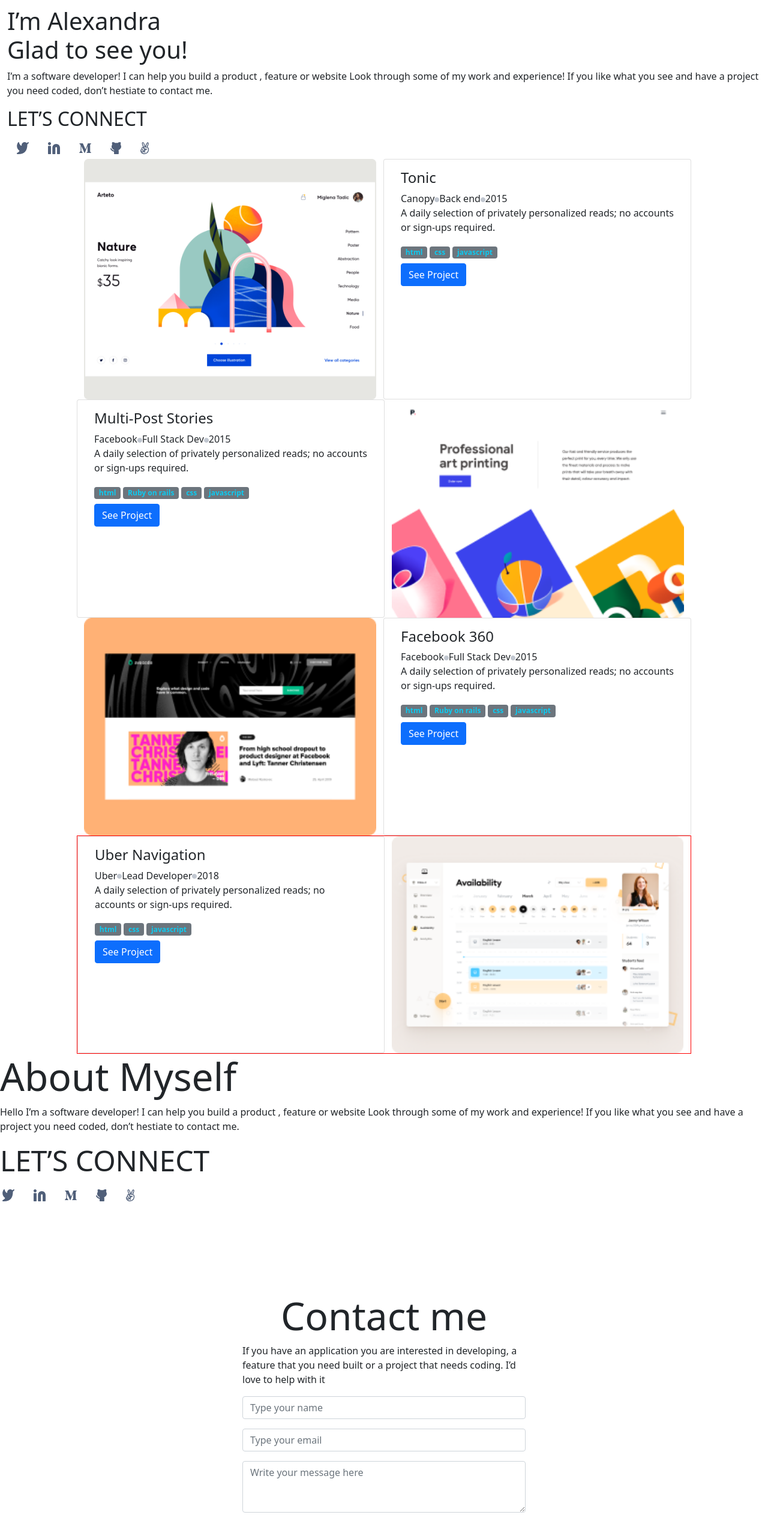
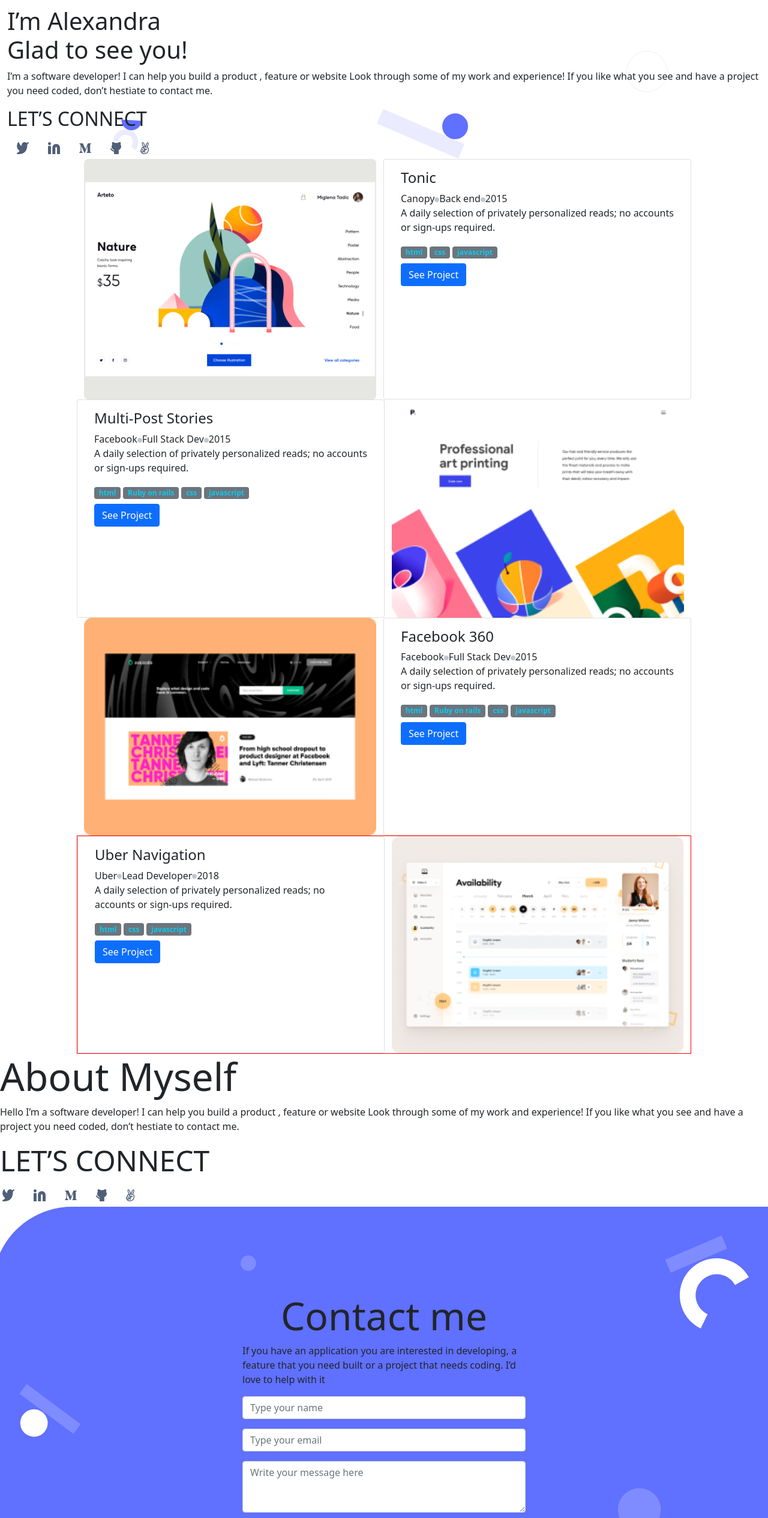
Before and after one commit to pasytchangwa/Bootstrap-Project, a website: page index.html in a window 1280 px wide. Shown: the part 29-2560 px from the top of the page at 60% size. Drawn offline with nearby package versions, Linux system fonts and the light colour scheme.

Commit message:
background images

```diff
--- a/index.html
+++ b/index.html
@@ -27,7 +27,7 @@
       </div>
     </div>
     <div class="row" >
-      <div class="col-lg-12">
+      <div class="col-lg-12 headline-container headline">
         <h1>I’m Alexandra <br> Glad to see you!</h1>
         <p>I’m a software developer! I can help you build a product , feature or website Look through some of my work
           and experience! If you like what you see and have a project you need coded, don’t hestiate to contact me.</p>
--- a/styles.css
+++ b/styles.css
@@ -3,3 +3,32 @@
   margin: 0;
   padding: 0;
 }
+
+.headline-container{
+  background-image: url(image/images-main/headebg-desktop.svg);
+  background-size: cover;
+  background-position: bottom left;
+}
+
+.headline{
+  background-image: url(image/images-main/headershapes-desktop.svg);
+  background-size: cover;
+  background-position: bottom left;
+}
+
+.about {
+  background-image: url();
+  background-size: cover;
+  background-position: top right;
+}
+
+footer {
+  background-image: url(./image/images-main/background-desktop.svg);
+  background-size: cover;
+  background-position: top left;
+}
+
+.footer-content {
+  background-image: url(./image/images-main/background-shapes.svg);
+  background-size: cover;
+}
```
Also changed, not shown: image/images-main/background-desktop.svg (added), image/images-main/background-shapes.svg (added), image/images-main/headebg-desktop.svg (added), image/images-main/headershapes-desktop.svg (added).
